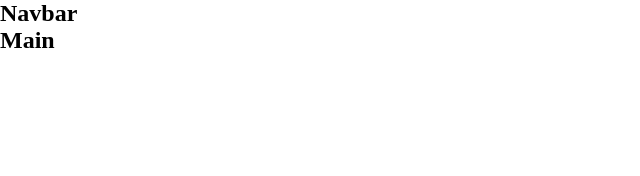
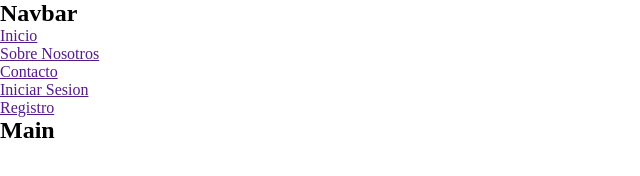
Before and after one commit to andresperlo5/repaso2_comision_web_9, a plain HTML site: page index.html in a window 1280 px wide. Shown: the whole page, without its empty margins (0-640 px from the left). Drawn offline with Linux system fonts and the light colour scheme.

Commit message:
se crea navbar

```diff
--- a/index.html
+++ b/index.html
@@ -10,8 +10,18 @@
     <header>
       <nav>
         <h1>Navbar</h1>
+        <ul>
+          <li><a href="">Inicio</a></li>
+          <li><a href="">Sobre Nosotros</a></li>
+          <li><a href="">Contacto</a></li>
+        </ul>
+        <ul>
+          <li><a href="">Iniciar Sesion</a></li>
+          <li><a href="">Registro</a></li>
+        </ul>
       </nav>
     </header>
+
     <main>
       <h2>Main</h2>
     </main>
```
